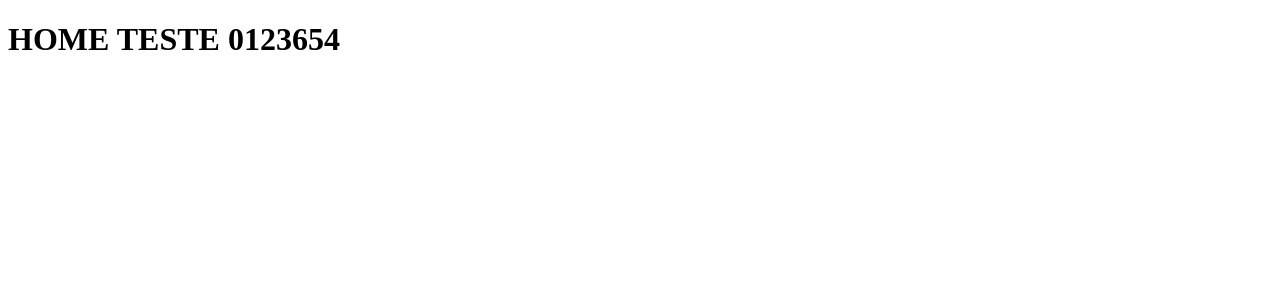
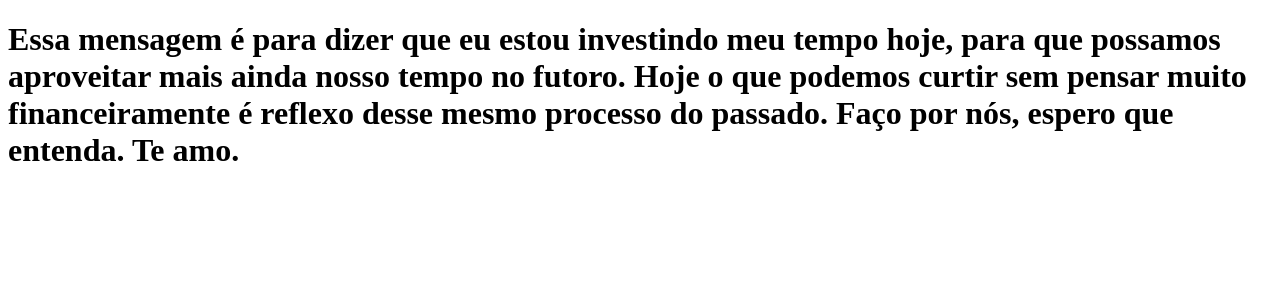
Before and after one commit to yohanrodrigues/parkinho, a Next.js app: page / in a window 1280 px wide. Shown: the top 300 px of the page. Built offline with nearby package versions, Linux system fonts and the light colour scheme.

Commit message:
Mensagem Final

```diff
--- a/pages/index.js
+++ b/pages/index.js
@@ -1,5 +1,7 @@
 function Home() {
-    return <h1> HOME TESTE 0123654</h1>
+    return <h1> Essa mensagem é para dizer que eu estou investindo meu tempo hoje, para que possamos aproveitar mais ainda nosso tempo no futoro.
+        Hoje o que podemos curtir sem pensar muito financeiramente é reflexo desse mesmo processo do passado. Faço por nós, espero que entenda. Te amo.
+    </h1>
 }
 
 export default Home;
```
